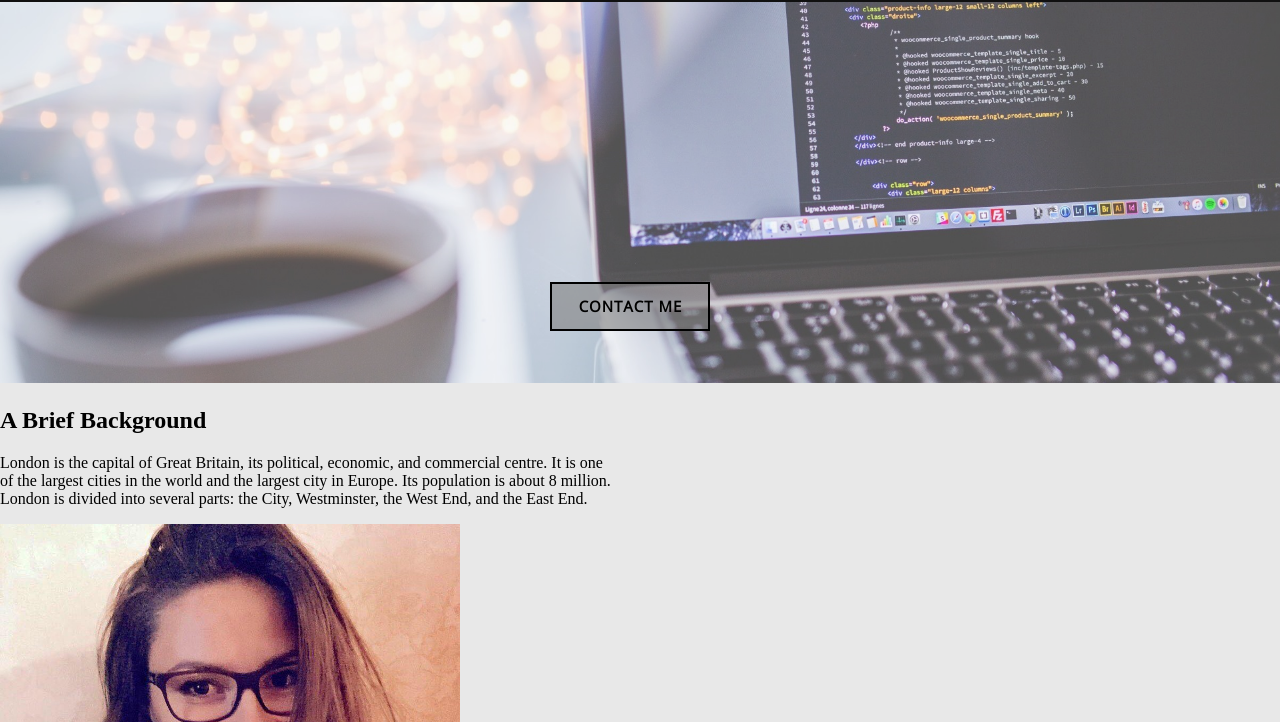
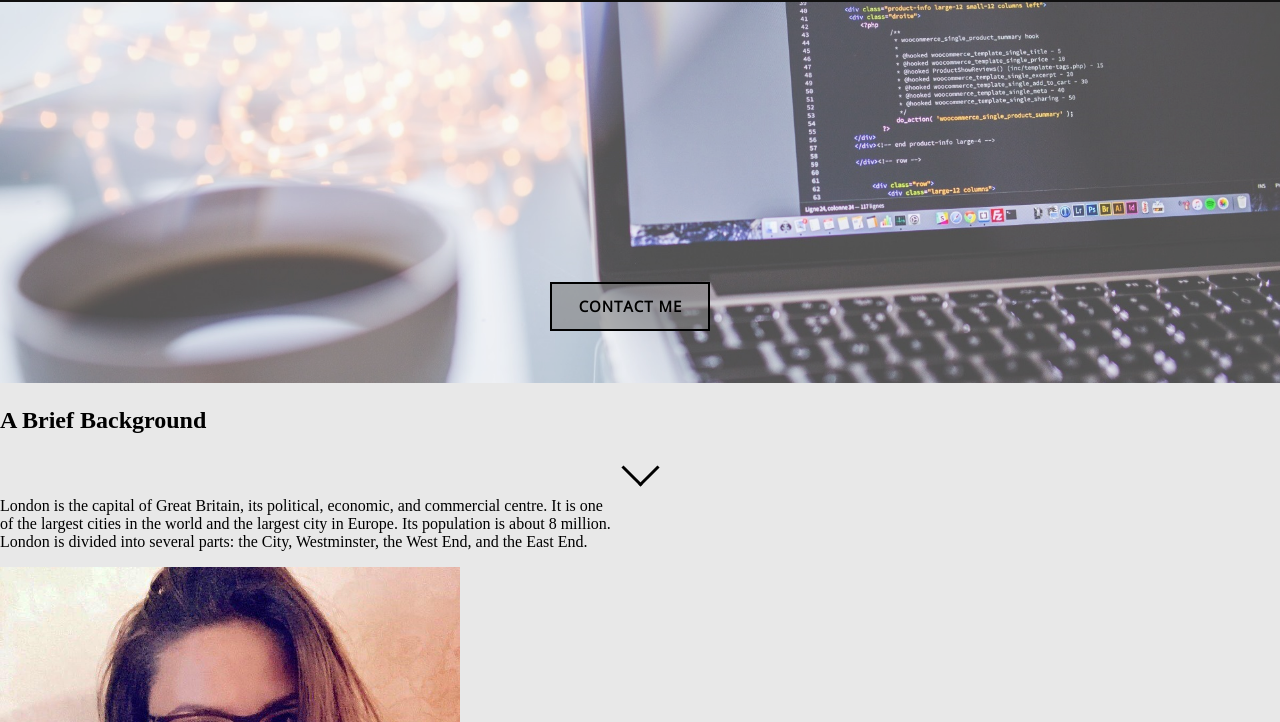
Before and after one commit to KhrystynaBarchyshyn/firstwebsite, a plain HTML site: page index.html in a window 1280 px wide. Shown: the part 78-800 px from the top of the page. Drawn offline with nearby package versions, Linux system fonts and the light colour scheme.

Commit message:
arrow added

```diff
--- a/index.html
+++ b/index.html
@@ -40,11 +40,12 @@
         </div>
         <section class="main_info">
             <h2>A Brief Background</h2>
+            <div class="arrow_down"><a href="main_photo"><a></div>
             <p>London is the capital of Great Britain, its political, economic, and commercial centre. It is one
                 <br> of the largest cities in the world and the largest city in Europe. Its population is about 8 million.
                 <br>London is divided into several parts: the City, Westminster, the West End, and the East End.</p>
             <section>
-                <img src="images/mainphoto.jpg" alt="List Picture" width="460" height="600">
+                <img id="main_photo" src="images/mainphoto.jpg" alt="List Picture" width="460" height="600">
             </section>
             <button>Learn More About Me</button>
         </section>
--- a/styles/style.css
+++ b/styles/style.css
@@ -108,6 +108,19 @@ header nav li a {
 }
 
 
+.arrow_down {
+    margin: 0 auto;
+    width: 1.5em;
+    height: 1.5em;
+    border-right: 0.2em solid black;
+    border-bottom: 0.2em solid black;
+    transform: rotate(45deg);
+
+
+
+}
+
+
 @media screen and (min-width: 800px) {
     .social {
         visibility: visible;
```
